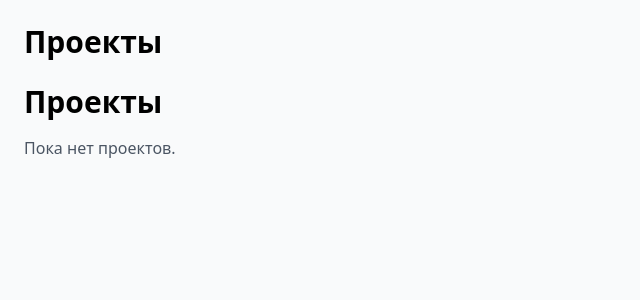
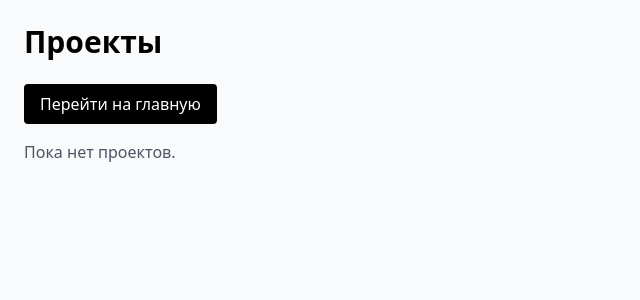
Before and after one commit to Kodeks67/django_site, a Django app: page /projects/ in a window 1280 px wide. Shown: the top 300 px of the page, without its empty margins (0-640 px from the left). Run offline with Django 5.2, Linux system fonts and the light colour scheme; data that the repository does not hold is empty; some libraries are stand-ins or nearby versions.

Commit message:
убрал вторую кнопку 'все кроекты' и добавил кнопку переходящую на гл.страницу

```diff
--- a/templates/index.html
+++ b/templates/index.html
@@ -10,12 +10,6 @@
       Я джуниор Python-разработчик. Ниже — последние проекты, остальные смотри на странице «Все проекты».
     </p>
   </section>
-
-  <!-- header line -->
-  <div class="flex items-baseline justify-between mb-4">
-    <h2 class="text-2xl font-semibold">Последние проекты</h2>
-    <a href="{% url 'projects_list' %}" class="text-sm text-gray-600 hover:text-black">Все проекты →</a>
-  </div>
 
   <!-- mini-cards -->
   <div class="grid grid-cols-1 sm:grid-cols-2 md:grid-cols-3 gap-6">
--- a/templates/projects_list.html
+++ b/templates/projects_list.html
@@ -3,7 +3,10 @@
 {% block content %}
   <h1 class="text-3xl font-bold mb-6">Проекты</h1>
   <div class="flex items-center justify-between mb-4">
-  <h1 class="text-3xl font-bold">Проекты</h1>
+  <a href="{% url 'home' %}"
+     class="bg-black text-white px-4 py-2 rounded hover:bg-gray-800 transition">
+      Перейти на главную
+  </a>
   {% if request.user.is_authenticated %}
     <a href="{% url 'project_add' %}" class="text-sm bg-black text-white px-3 py-2 rounded">+ Добавить проект</a>
   {% endif %}
```
